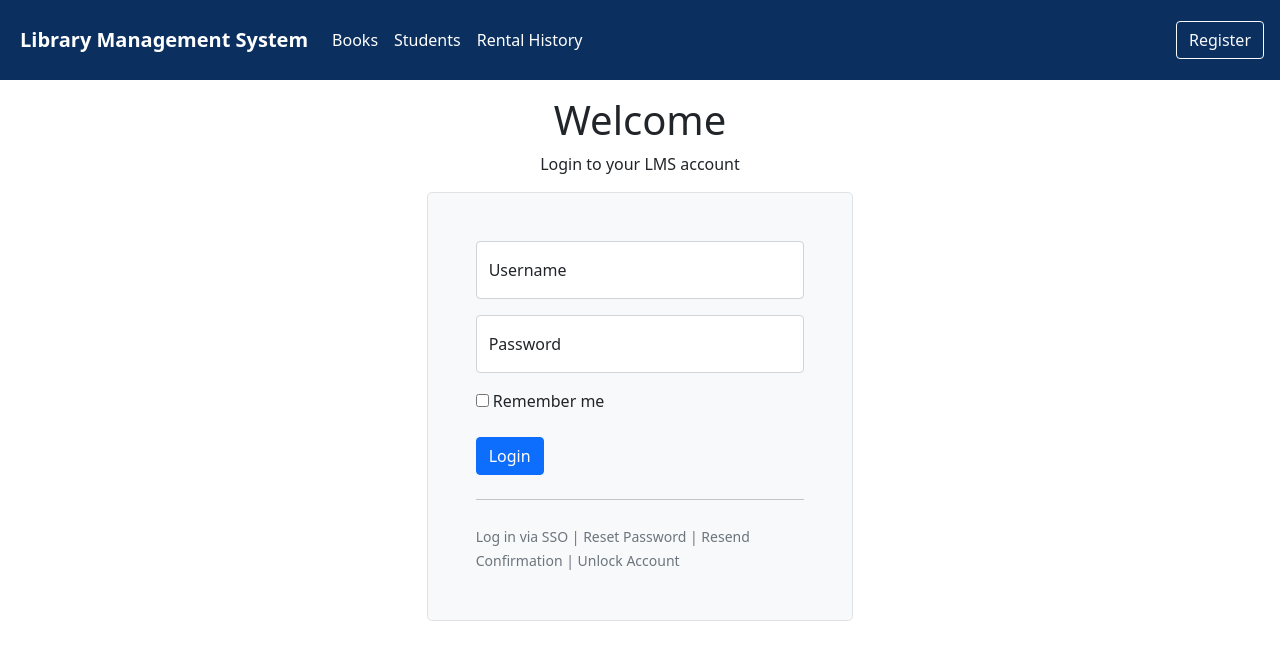
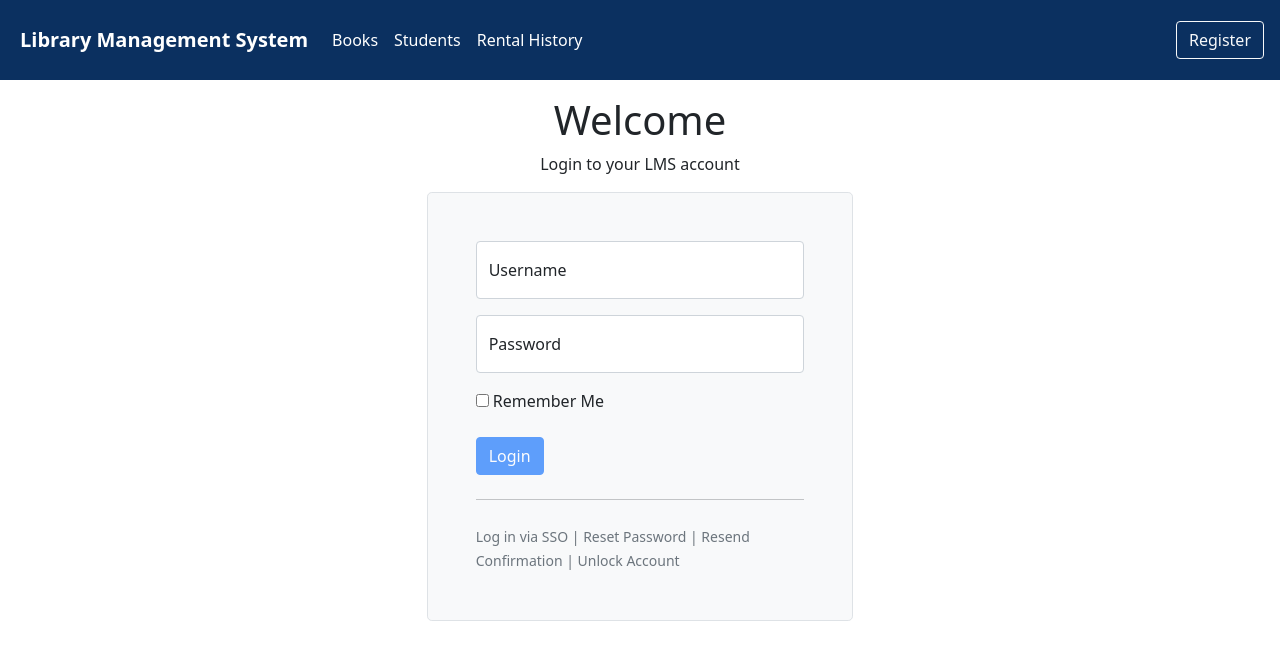
Before and after one commit to abhi886/react-library-management-system, a React (Create React App) app: page /login in a window 1280 px wide. Shown: the top 660 px of the page. Built offline with nearby package versions, Linux system fonts and the light colour scheme; no server answers.

Commit message:
Create custom hook useForm and change loginForm to class component

```diff
--- /dev/null
+++ b/src/components/customHooks/useForm.jsx
@@ -0,0 +1,119 @@
+import Input from "../common/input";
+// import Select from "../common/"
+import Joi from "joi-browser";
+
+function useForm(props) {
+  const { schema, doSubmit, data, SetData, error, SetError } = props;
+
+  const validation = () => {
+    const options = { abortEarly: false };
+    const { error } = Joi.validate(data, schema, options);
+    if (!error) return null;
+
+    const errors = {};
+    for (let item of error?.details) {
+      errors[item?.path[0]] = item?.message;
+    }
+    console.log(errors);
+    return errors;
+  };
+
+  const validateProperty = ({ name, value }) => {
+    const obj = { [name]: value };
+    const rule = { [name]: schema[name] };
+    Joi.validate(obj, schema);
+    const { error } = Joi.validate(obj, rule);
+    return error ? error.details[0].message : null;
+  };
+
+  const handleCheckBoxClick = ({ currentTarget: input }) => {
+    const checked = data[input.name];
+    console.log(checked);
+    SetData({ ...data, [input.name]: !checked });
+  };
+
+  const changeHandler = ({ currentTarget: input }) => {
+    console.log(input);
+    const errorMessage = validateProperty(input);
+    const errors = { ...error };
+    errorMessage
+      ? (errors[input.name] = errorMessage)
+      : delete errors[input.name];
+    SetError(errors);
+    SetData({ ...data, [input.name]: input.value });
+  };
+
+  const submitHandler = (e) => {
+    e.preventDefault();
+    const errors = validation();
+    SetError({ error: errors || {} });
+    // if (error) return;
+    doSubmit();
+  };
+
+  const renderButton = (label) => {
+    return (
+      <button
+        disabled={validation() === null ? false : true}
+        className='btn btn-primary'
+        type='submit'
+      >
+        {label}
+      </button>
+    );
+  };
+
+  const renderInput = ({ label, name, type = "text", focused = false }) => {
+    return (
+      <Input
+        className='form-control'
+        name={name}
+        label={label}
+        type={type}
+        autoFocus={focused}
+        value={data[name]}
+        error={error[name]}
+        onChange={changeHandler}
+      />
+    );
+  };
+
+  // const renderSelect = ({ label, name, options }) => {
+  //   return (
+  //     <Select
+  //       name={name}
+  //       value={data[name]}
+  //       label={label}
+  //       options={options}
+  //       onChange={changeHandler}
+  //       error={error[name]}
+  //     />
+  //   );
+  // };
+
+  const renderCheckbox = ({ label, name, type }) => {
+    return (
+      <div className='checkbox mb-3'>
+        <label>
+          <input
+            type={type}
+            value={data[name]}
+            name={name}
+            onClick={handleCheckBoxClick}
+          />{" "}
+          {label}
+        </label>
+      </div>
+    );
+  };
+
+  return {
+    submitHandler,
+    renderButton,
+    renderInput,
+    renderCheckbox,
+    // renderSelect
+  };
+}
+
+export default useForm;
--- a/src/components/loginForm.jsx
+++ b/src/components/loginForm.jsx
@@ -1,81 +1,99 @@
-import React from "react";
-import { Redirect } from "react-router-dom";
+import React, { useState } from "react";
 import Joi from "joi-browser";
-import Form from "./common/form";
 import auth from "../services/authService";
-class LoginForm extends Form {
-  state = {
-    data: {
+import useForm from "./customHooks/useForm";
+function LoginForm() {
+  const [data, SetData] = useState({
     username: "",
     password: "",
     rememberMe: false,
-    },
-    errors: {},
-  };
+  });
+  const [error, SetError] = useState({});
 
-  schema = {
+  const rule = {
+    schema: {
       username: Joi.string().required().label("Username"),
       password: Joi.string().required().label("Password"),
       rememberMe: Joi.boolean(),
-  };
-
-  validate = () => {
-    const options = { abortEarly: false };
-    const { error } = Joi.validate(this.state.data, this.schema, options);
-    if (!error) return null;
-    const errors = {};
-    for (let item of error.details) errors[item.path[0]] = item.message;
-    return errors;
-  };
-
-  validateProperty = ({ name, value }) => {
-    const obj = { [name]: value };
-    const schema = { [name]: this.schema[name] };
-    Joi.validate(obj, schema);
-    const { error } = Joi.validate(obj, schema);
-    return error ? error.details[0].message : null;
-  };
-
-  doSubmit = async () => {
+    },
+    doSubmit: async () => {
       // Call the server
       try {
-      const { data } = this.state;
         await auth.login(data.username, data.password, data.rememberMe);
         window.location = "/movies";
       } catch (ex) {
         if (ex.response && ex.response.status === 400) {
           const errors = { ...this.state.errors };
           errors.username = ex.response.data;
-        this.setState({ errors });
+          SetError({ errors });
         }
       }
+      console.log("reached here 1");
+    },
+    data,
+    SetData,
+    error,
+    SetError,
   };
+  const { renderInput, renderButton, renderCheckbox, submitHandler } =
+    useForm(rule);
 
-  render() {
-    if (auth.getCurrentUser()) return <Redirect to='/' />;
+  // validate = () => {
+  //   const options = { abortEarly: false };
+  //   const { error } = Joi.validate(this.state.data, this.schema, options);
+  //   if (!error) return null;
+  //   const errors = {};
+  //   for (let item of error.details) errors[item.path[0]] = item.message;
+  //   return errors;
+  // };
+
+  // validateProperty = ({ name, value }) => {
+  //   const obj = { [name]: value };
+  //   const schema = { [name]: this.schema[name] };
+  //   Joi.validate(obj, schema);
+  //   const { error } = Joi.validate(obj, schema);
+  //   return error ? error.details[0].message : null;
+  // };
+
+  // doSubmit = async () => {
+  //   // Call the server
+  //   try {
+  //     const { data } = this.state;
+  //     await auth.login(data.username, data.password, data.rememberMe);
+  //     window.location = "/movies";
+  //   } catch (ex) {
+  //     if (ex.response && ex.response.status === 400) {
+  //       const errors = { ...this.state.errors };
+  //       errors.username = ex.response.data;
+  //       this.setState({ errors });
+  //     }
+  //   }
+  // };
+
+  // if (auth.getCurrentUser()) return <Redirect to='/' />;
   return (
     <div className='col-md-10 mx-auto col-lg-4 mt-3'>
       <h1 className='d-flex justify-content-center'>Welcome</h1>
-        <p className='d-flex justify-content-center'>
-          Login to your LMS account
-        </p>
+      <p className='d-flex justify-content-center'>Login to your LMS account</p>
       <form
         className='p-4 p-md-5 border rounded-3 bg-light'
-          onSubmit={this.handleSubmit}
+        onSubmit={submitHandler}
       >
-          {this.renderInput("username", "Username")}
-          {this.renderInput("password", "Password", "password")}
-          {this.renderCheckbox("rememberMe", "Remember Me", "checkbox")}
-          <div className='mt-4'>{this.renderButton("Login")}</div>
+        {renderInput({ label: "Username", name: "username" })}
+        {renderInput({ label: "Password", name: "password", type: "password" })}
+        {renderCheckbox({
+          label: "Remember Me",
+          name: "rememberMe",
+          type: "checkbox",
+        })}
+        <div className='mt-4'>{renderButton("Login")}</div>
         <hr className='my-4' />
         <small className='text-muted'>
-            Log in via SSO | Reset Password | Resend Confirmation | Unlock
-            Account
+          Log in via SSO | Reset Password | Resend Confirmation | Unlock Account
         </small>
       </form>
     </div>
   );
 }
-}
 
 export default LoginForm;
```
Also changed, not shown: src/components/customHooks/useInterval.js (renamed from src/components/customHooke/useInterval.js). Lines whose indentation alone changed are shown as unchanged.
